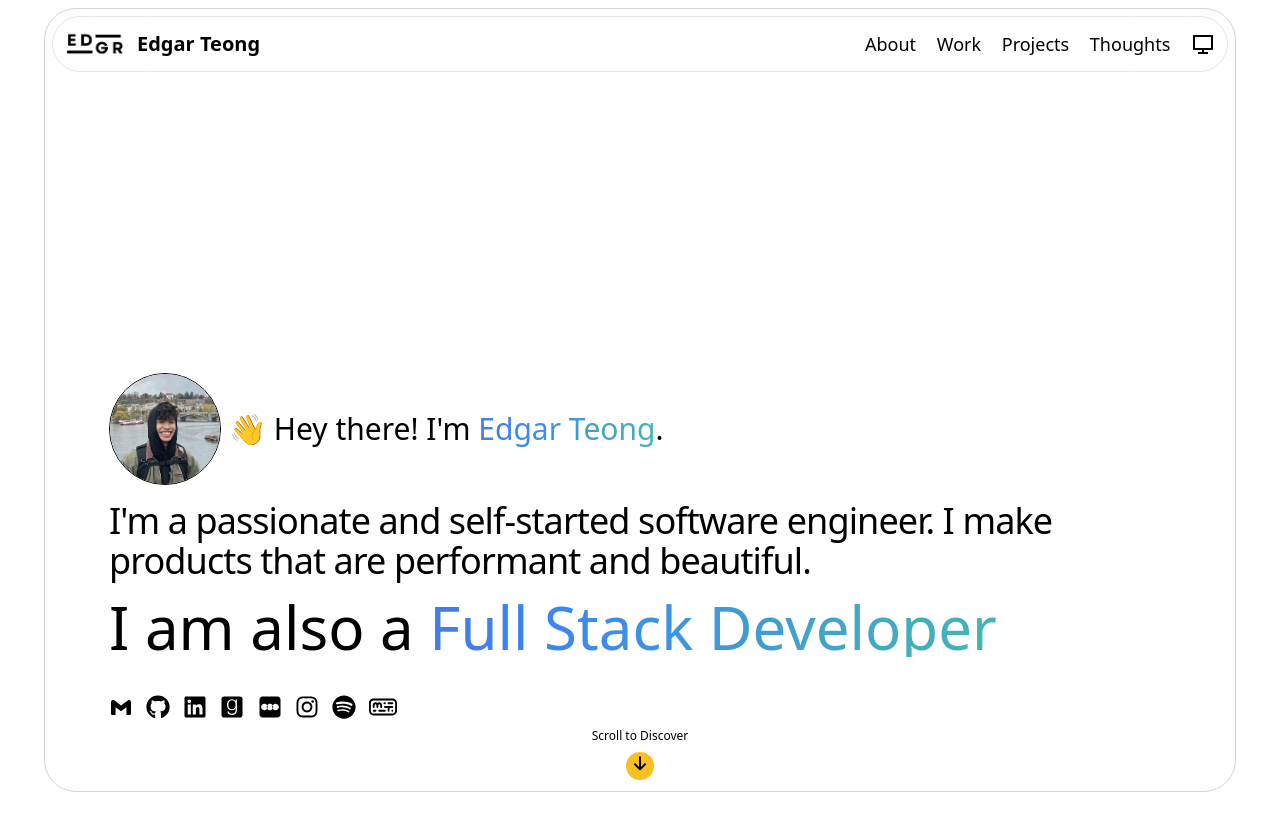
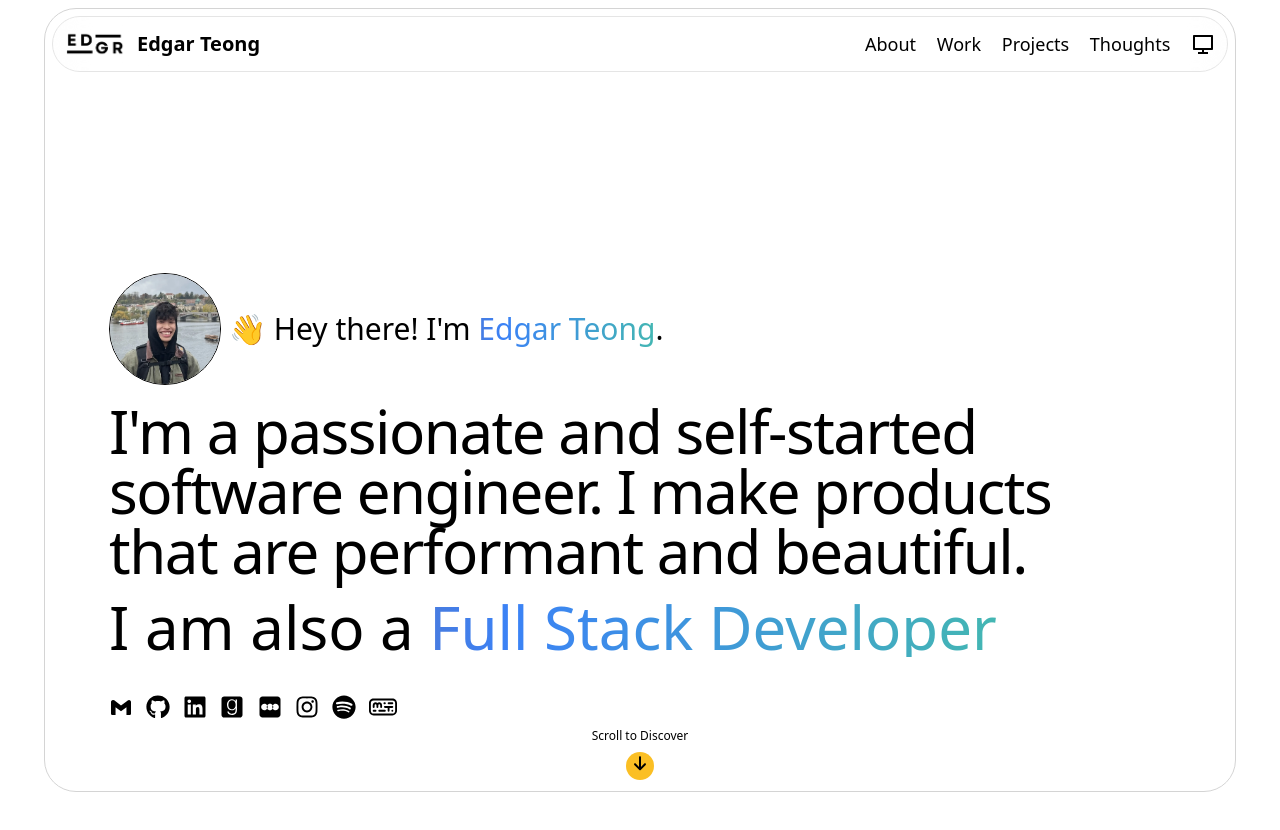
Before and after one commit to safarinexus/edgar-teong, a React (Vite) app: page / in a window 1280 px wide. Shown: the top 830 px of the page. Built offline with nearby package versions, Linux system fonts and the light colour scheme.

Commit message:
tweaked dynamic font sizing

```diff
--- a/src/components/Hero.tsx
+++ b/src/components/Hero.tsx
@@ -77,11 +77,11 @@ const Hero = () => {
             </div>
 
 
-            <p id="im-a" className="mt-4 font-medium text-2xl xs:text-4xl lg:tracking-tight">
+            <p id="im-a" className="mt-4 font-medium text-2xl xs:text-4xl lg:tracking-tight lg:text-6xl">
                 I'm a passionate and self-started software engineer. I make products that are performant and beautiful.
             </p>
 
-            <div id="im-also" className="relative mt-4 motion-reduce:mb-6 h-fit motion-safe:h-[70px] motion-safe:xs:h-[140px] motion-safe:sm:h-[100px] motion-safe:lg:h-[90px] font-medium text-2xl xs:text-4xl lg:text-6xl">
+            <div id="im-also" className="relative mt-4 motion-reduce:mb-6 h-fit motion-safe:h-[70px] motion-safe:xs:h-[140px] motion-safe:sm:h-[100px] motion-safe:lg:h-[90px] font-medium  text-2xl xs:text-4xl lg:text-6xl">
                 I am also a&nbsp;
                 <div id="scroll-text" className="w-fit h-[144px] inline">
                     <span id="fullstack" className="block motion-safe:absolute motion-safe:sm:inline bg-gradient-to-r from-orange-700 via-blue-500 to-green-400 text-transparent bg-clip-text bg-300%">
```
